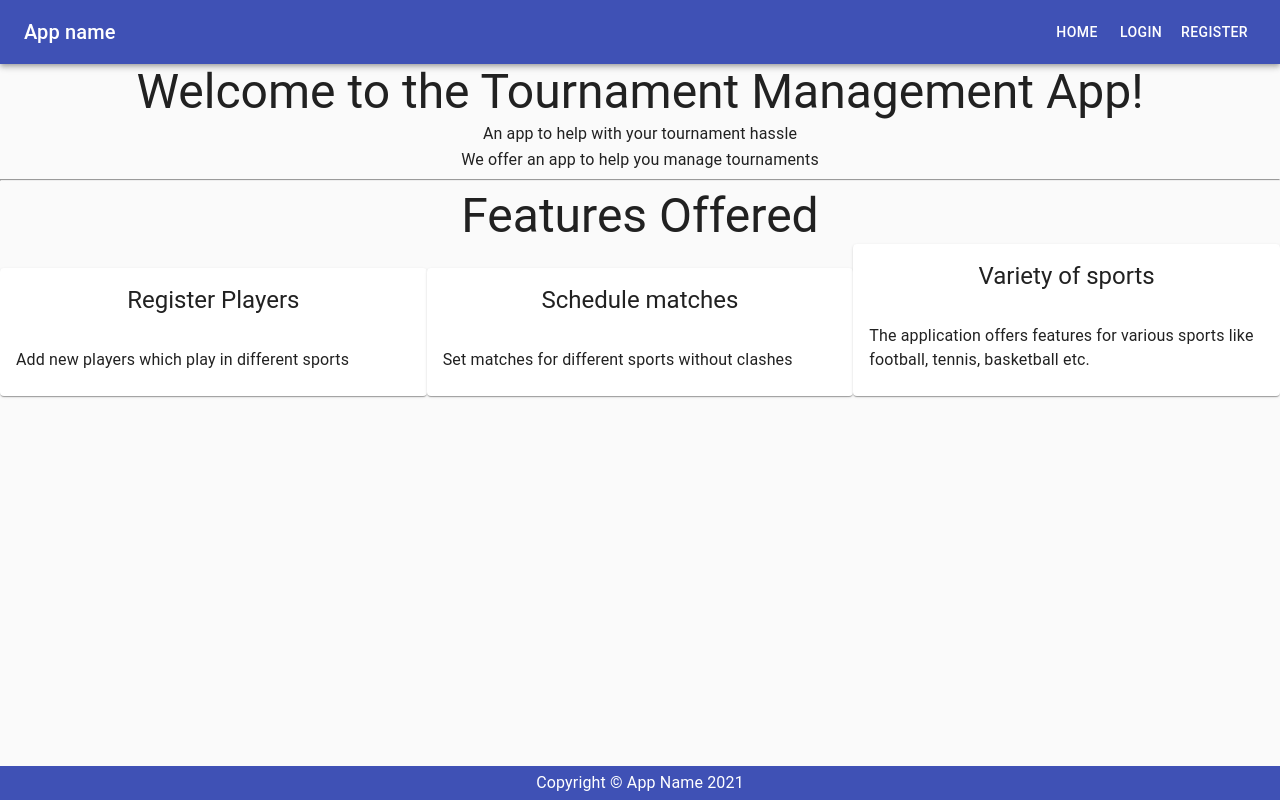
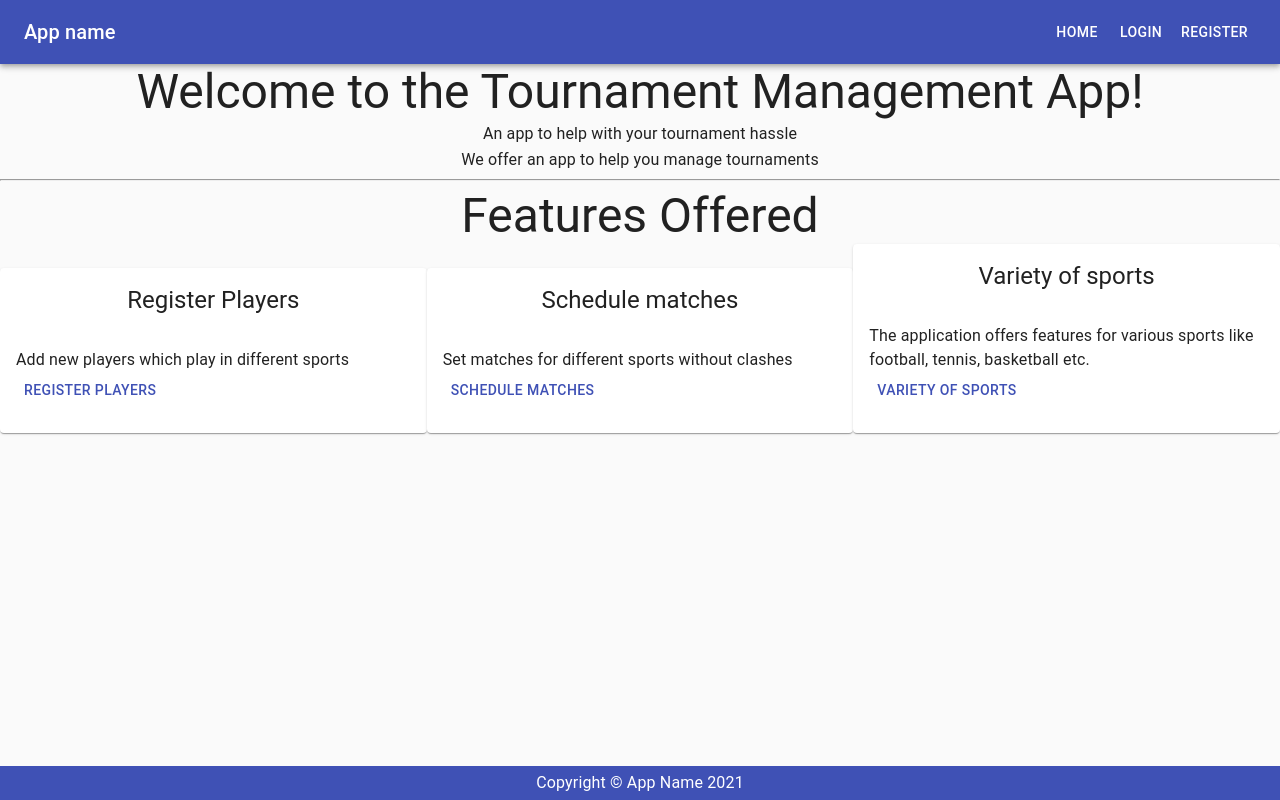
Before and after one commit to PavanReddy28/dbms-project-frontend, a React (Create React App) app: page / in a window 1280 px wide. Built offline with nearby package versions, Linux system fonts and the light colour scheme.

Commit message:
Added Button but the functionality needs to be changed

```diff
--- a/src/components/Home.jsx
+++ b/src/components/Home.jsx
@@ -1,5 +1,6 @@
 import React from "react";
-import { Typography, Grid, Card, CardHeader, CardContent } from "@material-ui/core";
+import { Typography, Grid, Card, CardHeader, CardContent, Button } from "@material-ui/core";
+import { useHistory } from "react-router-dom";
 
 function Home() {
 
@@ -17,6 +18,14 @@ function Home() {
             content: "The application offers features for various sports like football, tennis, basketball etc."
         }
     ]
+
+    const history = useHistory();
+
+    const routeChange = () =>{
+        let path = `./TournSportReg`;
+        history.push(path);
+      }
+
     return (
         // <Grid container justify="center">
         //     <Grid item>
@@ -64,6 +73,11 @@ function Home() {
                                     <CardHeader title={item.heading} titleTypographyProps={{ align: 'center' }} />
                                     <CardContent>
                                         <Typography>{item.content}</Typography>
+                                        <Button
+                                            color='primary'
+                                            onClick={routeChange}>
+                                            {item.heading}
+                                        </Button>
                                     </CardContent>
                                 </Card>
                             </Grid>
```
